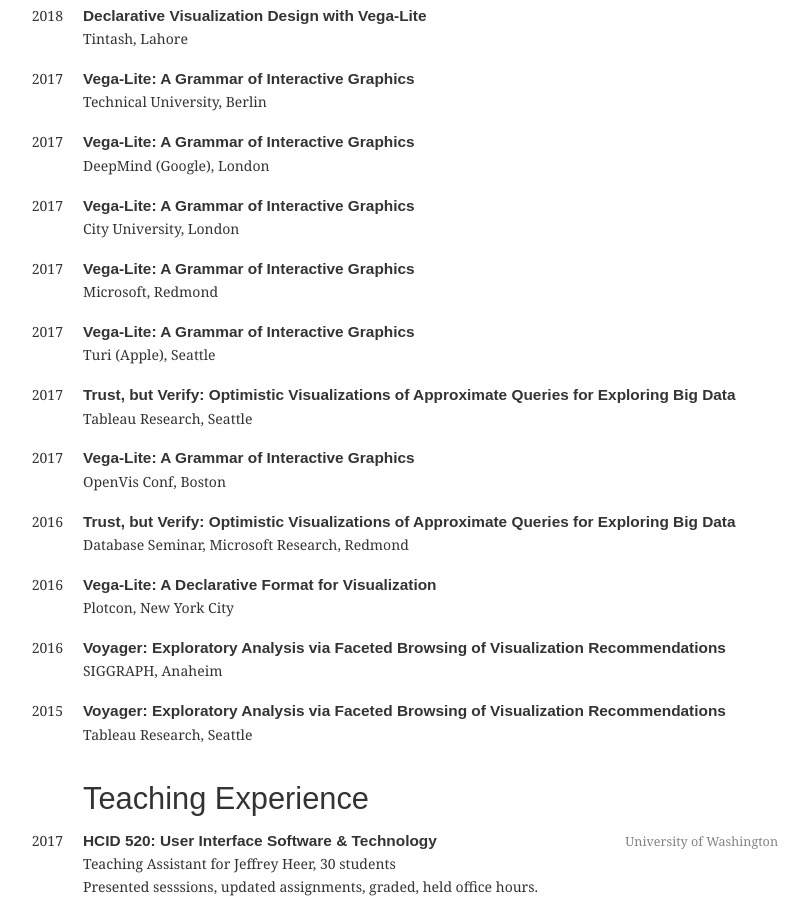
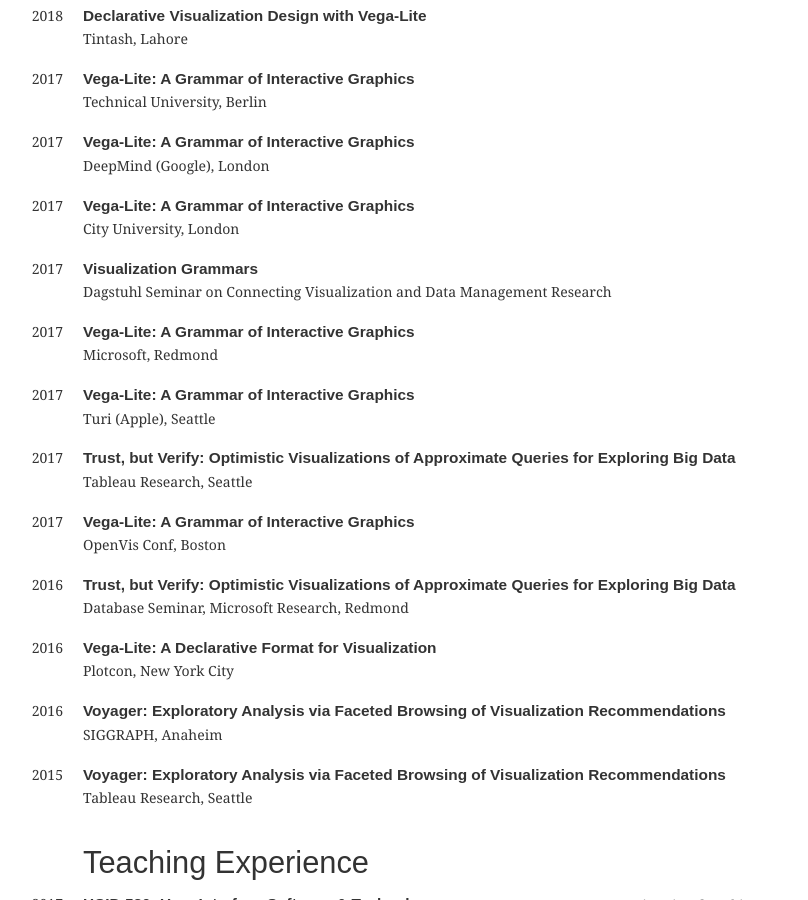
Before and after one commit to domoritz/domoritz.github.io, a Jekyll site: the page built from cv.html, in a window 1280 px wide and 900 px high, scrolled down 4082 px. Shown: the whole window, without its empty margins (262-1070 px from the left). Built offline with Jekyll 4.4.1, drawn with Linux system fonts in a browser that asks for light colours.

Commit message:
Update talks.yml

```diff
--- a/_data/talks.yml
+++ b/_data/talks.yml
@@ -9,6 +9,10 @@
   year: 2017
 - title: "Vega-Lite: A Grammar of Interactive Graphics"
   location: City University, London
+  year: 2017
+- title: "Visualization Grammars"
+  location: Dagstuhl Seminar on Connecting Visualization and Data Management Research
+  url: https://www.dagstuhl.de/de/programm/kalender/semhp/?semnr=17461
   year: 2017
 - title: "Vega-Lite: A Grammar of Interactive Graphics"
   location: Microsoft, Redmond
```
